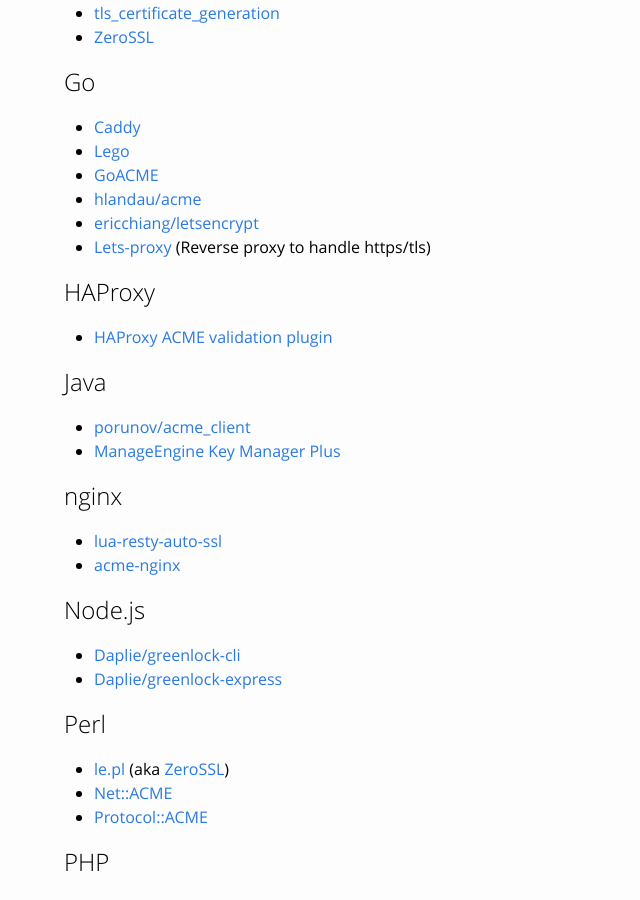
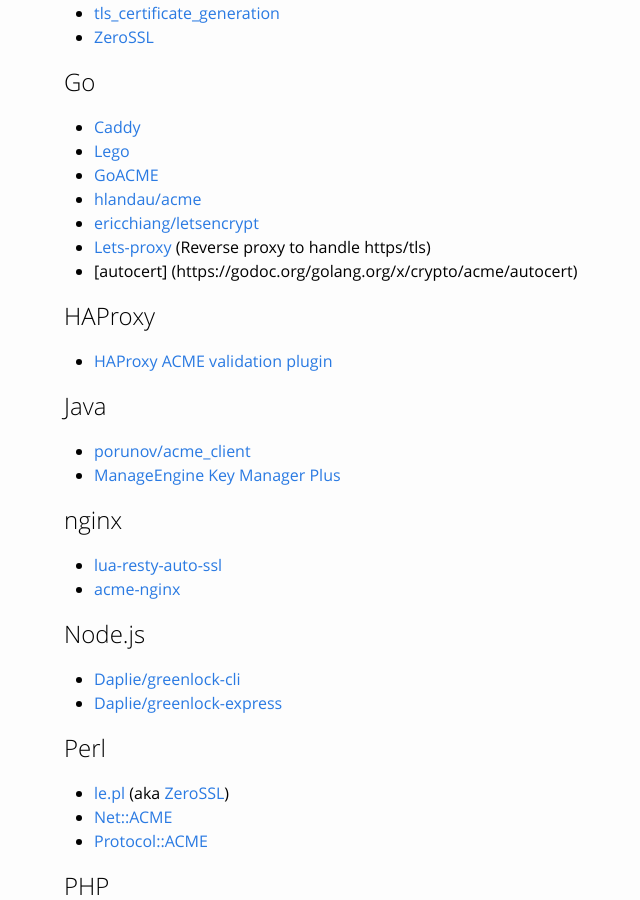
Before and after one commit to snowman1120/website, a Jekyll site: the page built from docs/client-options.md, in a window 1280 px wide and 900 px high, scrolled down 1074 px. Shown: the whole window, without its empty margins (106-746 px from the left). Built offline with Jekyll 4.4.1, drawn with Linux system fonts in a browser that asks for light colours.

Commit message:
Add 'autocert' from the Go project to client-options (#150)
* Add 'autocert' from the Go project

```diff
--- a/docs/client-options.md
+++ b/docs/client-options.md
@@ -50,6 +50,7 @@ third party clients.
 - [hlandau/acme](https://github.com/hlandau/acme)
 - [ericchiang/letsencrypt](https://github.com/ericchiang/letsencrypt)
 - [Lets-proxy](https://github.com/rekby/lets-proxy) (Reverse proxy to handle https/tls)
+- [autocert] (https://godoc.org/golang.org/x/crypto/acme/autocert)
 
 ## HAProxy
 
```
